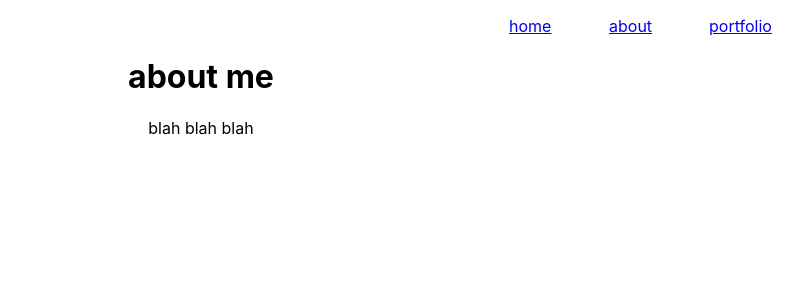
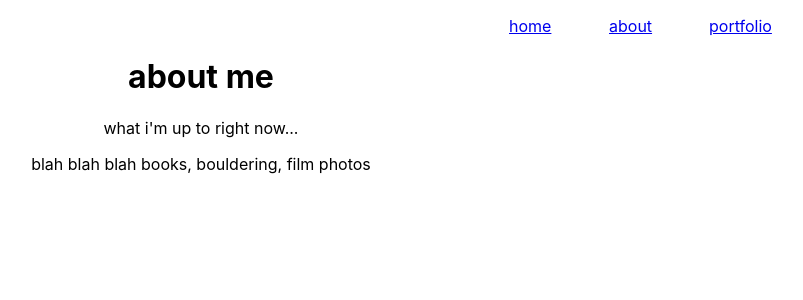
Before and after one commit to vinh-hua/portfolio, a React (Create React App) app in the folder app/: page /about in a window 1280 px wide. Shown: the top 300 px of the page, without its empty margins (407-1210 px from the left). Built offline with nearby package versions, Linux system fonts and the light colour scheme.

Commit message:
more skeleton

```diff
--- a/app/src/Pages/About.tsx
+++ b/app/src/Pages/About.tsx
@@ -2,7 +2,8 @@ export function About() {
   return (
     <>
       <h1>about me</h1>
-      <p>blah blah blah</p>
+      <p>what i'm up to right now...</p>
+      <p>blah blah blah books, bouldering, film photos</p>
     </>
   );
 }
--- a/app/src/Pages/Portfolio.tsx
+++ b/app/src/Pages/Portfolio.tsx
@@ -2,9 +2,9 @@ export function Portfolio() {
   return (
     <>
       <h1>portfolio</h1>
-      <p>microsoft viva insights</p>
+      <p>microsoft - viva insights</p>
       <p>capstone - civic qa</p>
-      <p>tommi</p>
+      <p>new tech - tommi</p>
     </>
   );
 }
```
